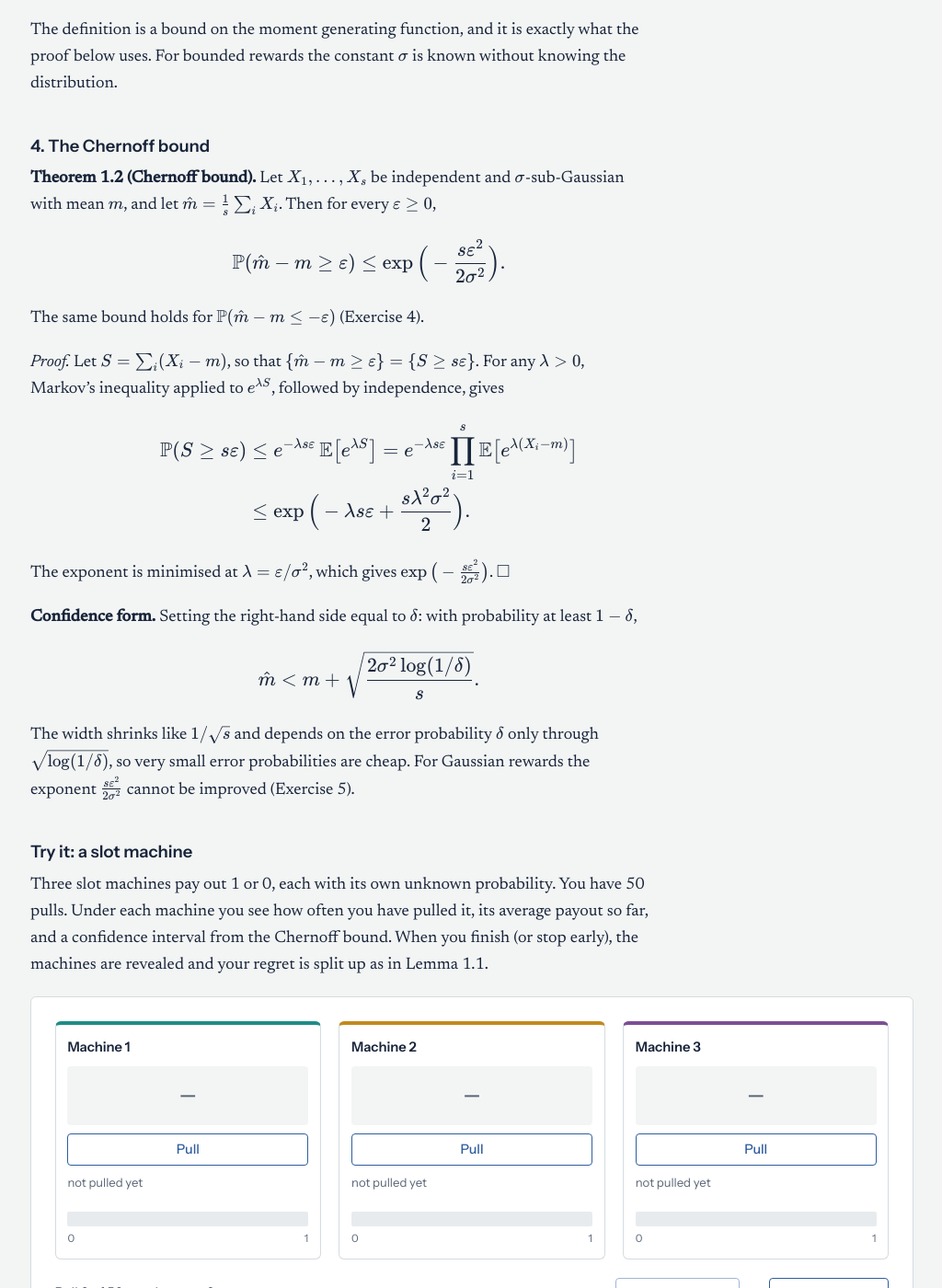
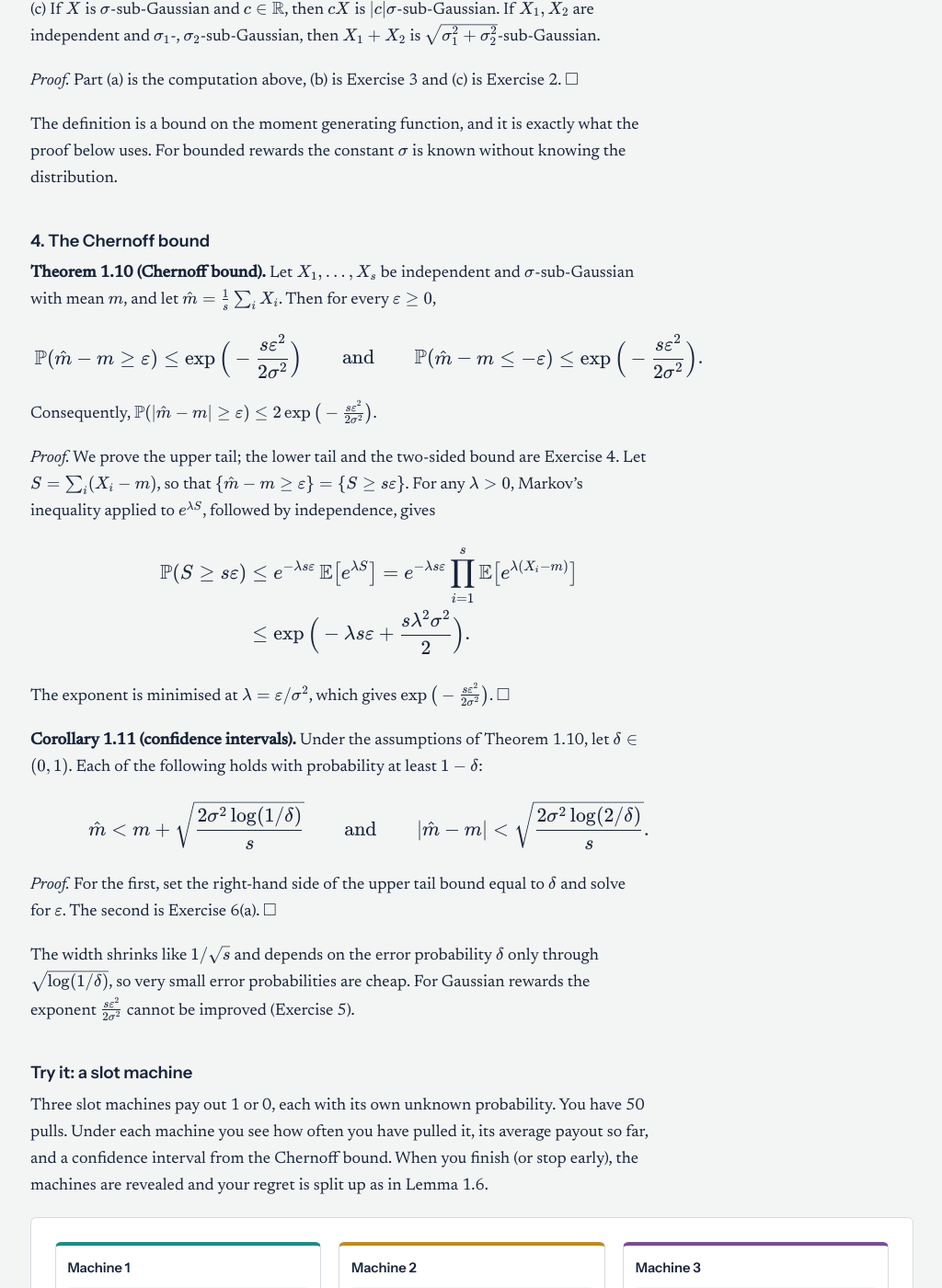
Before and after one commit to iyertejas/iyertejas.github.io, a Jekyll site: the page built from course-rl-2026-lecture-1.md, in a window 1280 px wide and 1400 px high, scrolled down 4457 px. Shown: the whole window at 92% size, without its empty margins (127-1151 px from the left). Built offline with Jekyll 4.4.1, drawn with Linux system fonts in a browser that asks for light colours; some of the changed text lies outside the part shown.

Commit message:
RL course: number all statements in Lecture 1, state full results

```diff
--- a/course-rl-2026-lecture-1.md
+++ b/course-rl-2026-lecture-1.md
@@ -21,7 +21,7 @@ These notes cover the first lecture: the stochastic bandit model, regret and the
 
 A learner repeatedly chooses between $$K$$ options, called *arms*, and receives a random reward from the arm it chooses. Think of a video platform choosing between a cat video, a dog video and a politics video, and being rewarded when you watch. Each choice earns a reward now and also gives information about the arm chosen, and information only comes from arms that are tried. Balancing the two is the *exploration–exploitation trade-off*.
 
-**Definition (stochastic bandit model).** Fix $$K \ge 2$$ arms and a horizon $$n \in \mathbb N$$.
+**Definition 1.1 (stochastic bandit model).** Fix $$K \ge 2$$ arms and a horizon $$n \in \mathbb N$$.
 
 - An *environment* is $$\nu = (\mu_1, \dots, \mu_K)$$, a list of probability measures on $$\mathbb R$$ with finite means $$m_1, \dots, m_K$$. Write $$m^* = \max_a m_a$$ for the best mean and $$\Delta_a = m^* - m_a$$ for the *gap* of arm $$a$$.
 - In each round $$t = 1, \dots, n$$ the learner picks an arm $$A_t \in [K] = \{1, \dots, K\}$$ and receives a real-valued reward $$X_t$$. This reward is all it observes in that round.
@@ -34,9 +34,9 @@ $$
 
 In words: given the past and the arm pulled, the reward is a fresh draw from that arm's distribution. Rewards are not assumed independent of the past in any other sense. The learner's choices depend on earlier rewards, and that is what makes the problem interesting.
 
-**Remark (stationarity).** In this model the distributions $$\mu_a$$ do not change over time. One can also allow the reward distribution of arm $$a$$ in round $$t$$ to be $$\mu_{a,t}$$, with a mean $$m_{a,t}$$ that changes with $$t$$: the video platform's users change their tastes. Such *non-stationary* bandits are harder, and in the first part of the course we stay with the stationary model.
+**Remark 1.2 (stationarity).** In this model the distributions $$\mu_a$$ do not change over time. One can also allow the reward distribution of arm $$a$$ in round $$t$$ to be $$\mu_{a,t}$$, with a mean $$m_{a,t}$$ that changes with $$t$$: the video platform's users change their tastes. Such *non-stationary* bandits are harder, and in the first part of the course we stay with the stationary model.
 
-**Definition (policy).** A *policy* $$\pi$$ tells the learner how to choose $$A_t$$ on the basis of the history $$H_{t-1}$$, possibly using extra randomness. (Formally, $$\pi = (\pi_t)_{t \ge 1}$$ is a sequence of probability kernels from $$([K] \times \mathbb R)^{t-1}$$ to $$[K]$$: for each possible history $$h = (a_1, x_1, \dots, a_{t-1}, x_{t-1})$$, $$\pi_t(\cdot \mid h)$$ is a probability measure on $$[K]$$, and for each arm $$a$$, $$h \mapsto \pi_t(a \mid h)$$ is measurable. The learner draws $$A_t$$ from $$\pi_t(\cdot \mid H_{t-1})$$; that is, $$\mathbb P(A_t = a \mid H_{t-1}) = \pi_t(a \mid H_{t-1})$$.)
+**Definition 1.3 (policy).** A *policy* $$\pi$$ tells the learner how to choose $$A_t$$ on the basis of the history $$H_{t-1}$$, possibly using extra randomness. (Formally, $$\pi = (\pi_t)_{t \ge 1}$$ is a sequence of probability kernels from $$([K] \times \mathbb R)^{t-1}$$ to $$[K]$$: for each possible history $$h = (a_1, x_1, \dots, a_{t-1}, x_{t-1})$$, $$\pi_t(\cdot \mid h)$$ is a probability measure on $$[K]$$, and for each arm $$a$$, $$h \mapsto \pi_t(a \mid h)$$ is measurable. The learner draws $$A_t$$ from $$\pi_t(\cdot \mid H_{t-1})$$; that is, $$\mathbb P(A_t = a \mid H_{t-1}) = \pi_t(a \mid H_{t-1})$$.)
 
 A policy is *deterministic* if each $$\pi_t(\cdot \mid h)$$ is a point mass, that is, $$A_t$$ is a function of $$H_{t-1}$$. The point of defining $$\pi$$ on possible histories $$h$$, rather than on the random history, is that the same policy can be run in any environment. A policy and an environment together determine the law of $$H_n = (A_1, X_1, \dots, A_n, X_n)$$: writing $$h_{t-1} = (a_1, x_1, \dots, a_{t-1}, x_{t-1})$$,
 
@@ -46,11 +46,11 @@ $$
 
 In words: choose an arm, draw a reward from it, choose the next arm given what has been seen, and so on. We write $$\mathbb P_\pi$$ and $$\mathbb E_\pi$$ for probabilities and expectations under this law.
 
-Examples of policies: always play arm 1; play an arm chosen uniformly at random in every round; play each arm once and from then on always play the arm with the highest average reward so far.
+**Example 1.4 (policies).** Always play arm 1; play an arm chosen uniformly at random in every round; play each arm once and from then on always play the arm with the highest average reward so far.
 
 ## 2. Regret and the regret decomposition
 
-**Definition (regret).** The *regret* of a policy $$\pi$$ after $$n$$ rounds is
+**Definition 1.5 (regret).** The *regret* of a policy $$\pi$$ after $$n$$ rounds is
 
 $$
 R_n(\pi) = n\,m^* - \mathbb E_\pi\Big[\sum_{t=1}^n X_t\Big].
@@ -64,7 +64,7 @@ $$
 
 Always playing arm $$a$$ gives regret $$n\Delta_a$$, and playing uniformly at random gives $$\frac nK \sum_a \Delta_a$$ (Exercise 1). Both grow linearly in $$n$$. The central question of the first part of the course is how slowly regret can grow, and what stops it from growing more slowly.
 
-**Lemma 1.1 (regret decomposition).** For every policy $$\pi$$,
+**Lemma 1.6 (regret decomposition).** For every policy $$\pi$$,
 
 $$
 R_n(\pi) = \sum_{a=1}^K \Delta_a\, \mathbb E_\pi[N_a(n)].
@@ -93,7 +93,7 @@ $$
 
 So controlling regret means controlling how often each suboptimal arm is pulled.
 
-**Remark.** The proof only uses the conditional mean of $$X_t$$ given the past and the current arm. The arm $$A_t$$ may depend heavily on earlier rewards; what matters is that it is chosen before $$X_t$$ is drawn. Exercise 7 gives a tempting but wrong argument for the same lemma.
+**Remark 1.7.** The proof only uses the conditional mean of $$X_t$$ given the past and the current arm. The arm $$A_t$$ may depend heavily on earlier rewards; what matters is that it is chosen before $$X_t$$ is drawn. Exercise 7 gives a tempting but wrong argument for the same lemma.
 
 ## 3. Sub-Gaussian random variables
 
@@ -112,31 +112,35 @@ since the last integrand is the density of $$N(\lambda\sigma^2, \sigma^2)$$. Con
 
 The definition below asks for the same bound on the moment generating function, with $$\le$$ in place of $$=$$.
 
-**Definition (sub-Gaussian).** A random variable $$X$$ with mean $$m$$ is *$$\sigma$$-sub-Gaussian* if
+**Definition 1.8 (sub-Gaussian).** A random variable $$X$$ with mean $$m$$ is *$$\sigma$$-sub-Gaussian* if
 
 $$
 \mathbb E\big[e^{\lambda (X - m)}\big] \le e^{\lambda^2 \sigma^2 / 2} \qquad \text{for all } \lambda \in \mathbb R.
 $$
 
-**Examples.**
+**Lemma 1.9 (examples).**
 
-- If $$X \sim N(m, \sigma^2)$$, equality holds by the computation above, so $$X$$ is $$\sigma$$-sub-Gaussian.
-- If $$X \in [a, b]$$ almost surely, then $$X$$ is $$\frac{b-a}{2}$$-sub-Gaussian (Hoeffding's lemma, Exercise 3). In particular, rewards in $$[0, 1]$$ are $$\frac12$$-sub-Gaussian.
-- If $$X_1, X_2$$ are independent and $$\sigma_1$$-, $$\sigma_2$$-sub-Gaussian, then $$X_1 + X_2$$ is $$\sqrt{\sigma_1^2 + \sigma_2^2}$$-sub-Gaussian, and $$cX_1$$ is $$\lvert c\rvert\sigma_1$$-sub-Gaussian (Exercise 2).
+(a) If $$X \sim N(m, \sigma^2)$$, then $$X$$ is $$\sigma$$-sub-Gaussian, with equality in the definition.
+
+(b) If $$X \in [a, b]$$ almost surely, then $$X$$ is $$\frac{b-a}{2}$$-sub-Gaussian (Hoeffding's lemma). In particular, rewards in $$[0, 1]$$ are $$\frac12$$-sub-Gaussian.
+
+(c) If $$X$$ is $$\sigma$$-sub-Gaussian and $$c \in \mathbb R$$, then $$cX$$ is $$\lvert c\rvert\sigma$$-sub-Gaussian. If $$X_1, X_2$$ are independent and $$\sigma_1$$-, $$\sigma_2$$-sub-Gaussian, then $$X_1 + X_2$$ is $$\sqrt{\sigma_1^2 + \sigma_2^2}$$-sub-Gaussian.
+
+*Proof.* Part (a) is the computation above, (b) is Exercise 3 and (c) is Exercise 2. $$\square$$
 
 The definition is a bound on the moment generating function, and it is exactly what the proof below uses. For bounded rewards the constant $$\sigma$$ is known without knowing the distribution.
 
 ## 4. The Chernoff bound
 
-**Theorem 1.2 (Chernoff bound).** Let $$X_1, \dots, X_s$$ be independent and $$\sigma$$-sub-Gaussian with mean $$m$$, and let $$\hat m = \frac1s \sum_i X_i$$. Then for every $$\varepsilon \ge 0$$,
+**Theorem 1.10 (Chernoff bound).** Let $$X_1, \dots, X_s$$ be independent and $$\sigma$$-sub-Gaussian with mean $$m$$, and let $$\hat m = \frac1s \sum_i X_i$$. Then for every $$\varepsilon \ge 0$$,
 
 $$
-\mathbb P(\hat m - m \ge \varepsilon) \le \exp\Big(-\frac{s\varepsilon^2}{2\sigma^2}\Big).
+\mathbb P(\hat m - m \ge \varepsilon) \le \exp\Big(-\frac{s\varepsilon^2}{2\sigma^2}\Big) \qquad\text{and}\qquad \mathbb P(\hat m - m \le -\varepsilon) \le \exp\Big(-\frac{s\varepsilon^2}{2\sigma^2}\Big).
 $$
 
-The same bound holds for $$\mathbb P(\hat m - m \le -\varepsilon)$$ (Exercise 4).
+Consequently, $$\mathbb P(\lvert\hat m - m\rvert \ge \varepsilon) \le 2\exp\big(-\frac{s\varepsilon^2}{2\sigma^2}\big)$$.
 
-*Proof.* Let $$S = \sum_i (X_i - m)$$, so that $$\{\hat m - m \ge \varepsilon\} = \{S \ge s\varepsilon\}$$. For any $$\lambda > 0$$, Markov's inequality applied to $$e^{\lambda S}$$, followed by independence, gives
+*Proof.* We prove the upper tail; the lower tail and the two-sided bound are Exercise 4. Let $$S = \sum_i (X_i - m)$$, so that $$\{\hat m - m \ge \varepsilon\} = \{S \ge s\varepsilon\}$$. For any $$\lambda > 0$$, Markov's inequality applied to $$e^{\lambda S}$$, followed by independence, gives
 
 $$
 \begin{aligned}
@@ -147,26 +151,28 @@ $$
 
 The exponent is minimised at $$\lambda = \varepsilon/\sigma^2$$, which gives $$\exp\big(-\frac{s\varepsilon^2}{2\sigma^2}\big)$$. $$\square$$
 
-**Confidence form.** Setting the right-hand side equal to $$\delta$$: with probability at least $$1 - \delta$$,
+**Corollary 1.11 (confidence intervals).** Under the assumptions of Theorem 1.10, let $$\delta \in (0, 1)$$. Each of the following holds with probability at least $$1 - \delta$$:
 
 $$
-\hat m < m + \sqrt{\frac{2\sigma^2 \log(1/\delta)}{s}}.
+\hat m < m + \sqrt{\frac{2\sigma^2 \log(1/\delta)}{s}} \qquad\text{and}\qquad \lvert\hat m - m\rvert < \sqrt{\frac{2\sigma^2 \log(2/\delta)}{s}}.
 $$
+
+*Proof.* For the first, set the right-hand side of the upper tail bound equal to $$\delta$$ and solve for $$\varepsilon$$. The second is Exercise 6(a). $$\square$$
 
 The width shrinks like $$1/\sqrt s$$ and depends on the error probability $$\delta$$ only through $$\sqrt{\log(1/\delta)}$$, so very small error probabilities are cheap. For Gaussian rewards the exponent $$\frac{s\varepsilon^2}{2\sigma^2}$$ cannot be improved (Exercise 5).
 
 ## Try it: a slot machine
 
-Three slot machines pay out 1 or 0, each with its own unknown probability. You have 50 pulls. Under each machine you see how often you have pulled it, its average payout so far, and a confidence interval from the Chernoff bound. When you finish (or stop early), the machines are revealed and your regret is split up as in Lemma 1.1.
+Three slot machines pay out 1 or 0, each with its own unknown probability. You have 50 pulls. Under each machine you see how often you have pulled it, its average payout so far, and a confidence interval from the Chernoff bound. When you finish (or stop early), the machines are revealed and your regret is split up as in Lemma 1.6.
 
 {% include sim-slots.html %}
 
-The intervals are $$\hat m_a \pm \sqrt{\log(2/\delta)/(2N_a)}$$ with $$\delta = 0.1$$: two-sided Chernoff intervals (Exercise 6) for rewards in $$[0, 1]$$, which are $$\frac12$$-sub-Gaussian. Each one contains the true mean with probability at least 0.9 *if the number of pulls is fixed in advance*. Your pulls depend on what you have seen, so this guarantee does not directly apply; dealing with that is one of the main themes of the next lectures.
+The intervals are $$\hat m_a \pm \sqrt{\log(2/\delta)/(2N_a)}$$ with $$\delta = 0.1$$: the two-sided intervals of Corollary 1.11 for rewards in $$[0, 1]$$, which are $$\frac12$$-sub-Gaussian. Each one contains the true mean with probability at least 0.9 *if the number of pulls is fixed in advance*. Your pulls depend on what you have seen, so this guarantee does not directly apply; dealing with that is one of the main themes of the next lectures.
 {: .caption}
 
 ## Next lecture
 
-Explore-then-commit: play each arm a fixed number of times, then commit to the arm with the best empirical mean. Lemma 1.1 and Theorem 1.2 are exactly what we need to analyse it.
+Explore-then-commit: play each arm a fixed number of times, then commit to the arm with the best empirical mean. Lemma 1.6 and Theorem 1.10 are exactly what we need to analyse it.
 
 ## Reading
 
--- a/sims.js
+++ b/sims.js
@@ -1067,7 +1067,7 @@ function slotWidget(){
       <p>Machine ${b+1} was best: it pays 1 with probability <i>m</i>* = ${f2(best)}.</p>
       <table class="regret"><thead><tr><th scope="col">Machine</th><th scope="col">Mean <i>m<sub>a</sub></i></th><th scope="col">Gap <i>Δ<sub>a</sub></i></th><th scope="col">Pulls <i>N<sub>a</sub></i></th><th scope="col"><i>Δ<sub>a</sub> N<sub>a</sub></i></th></tr></thead>
       <tbody>${rows}</tbody><tfoot><tr><th scope="row" colspan="4">Sum</th><td>${f2(yours)}</td></tr></tfoot></table>
-      <p>Compared with always playing machine ${b+1}, your choices cost Σ<sub><i>a</i></sub> <i>Δ<sub>a</sub> N<sub>a</sub></i> = ${f2(yours)}. By Lemma 1.1, the expected value of this sum is the regret of the way you played. Your actual payout, ${g.total}, fell short of <i>n m</i>* = ${(n*best).toFixed(1)} by ${(n*best - g.total).toFixed(1)}: that has the same expectation, but also contains the luck of the draws.</p>
+      <p>Compared with always playing machine ${b+1}, your choices cost Σ<sub><i>a</i></sub> <i>Δ<sub>a</sub> N<sub>a</sub></i> = ${f2(yours)}. By Lemma 1.6, the expected value of this sum is the regret of the way you played. Your actual payout, ${g.total}, fell short of <i>n m</i>* = ${(n*best).toFixed(1)} by ${(n*best - g.total).toFixed(1)}: that has the same expectation, but also contains the luck of the draws.</p>
       <p class="small-lab">Regret over ${n} pull${n===1?"":"s"} on these machines. Yours is for this play; the first two policies are exact, the last two are averaged over ${SIMS.toLocaleString("en-GB")} simulated plays.</p>
       <div class="bars">${bars}</div>`;
   }
```
Also changed, not shown: course-rl-2026-sheet-1.md (+5 -5 lines).
